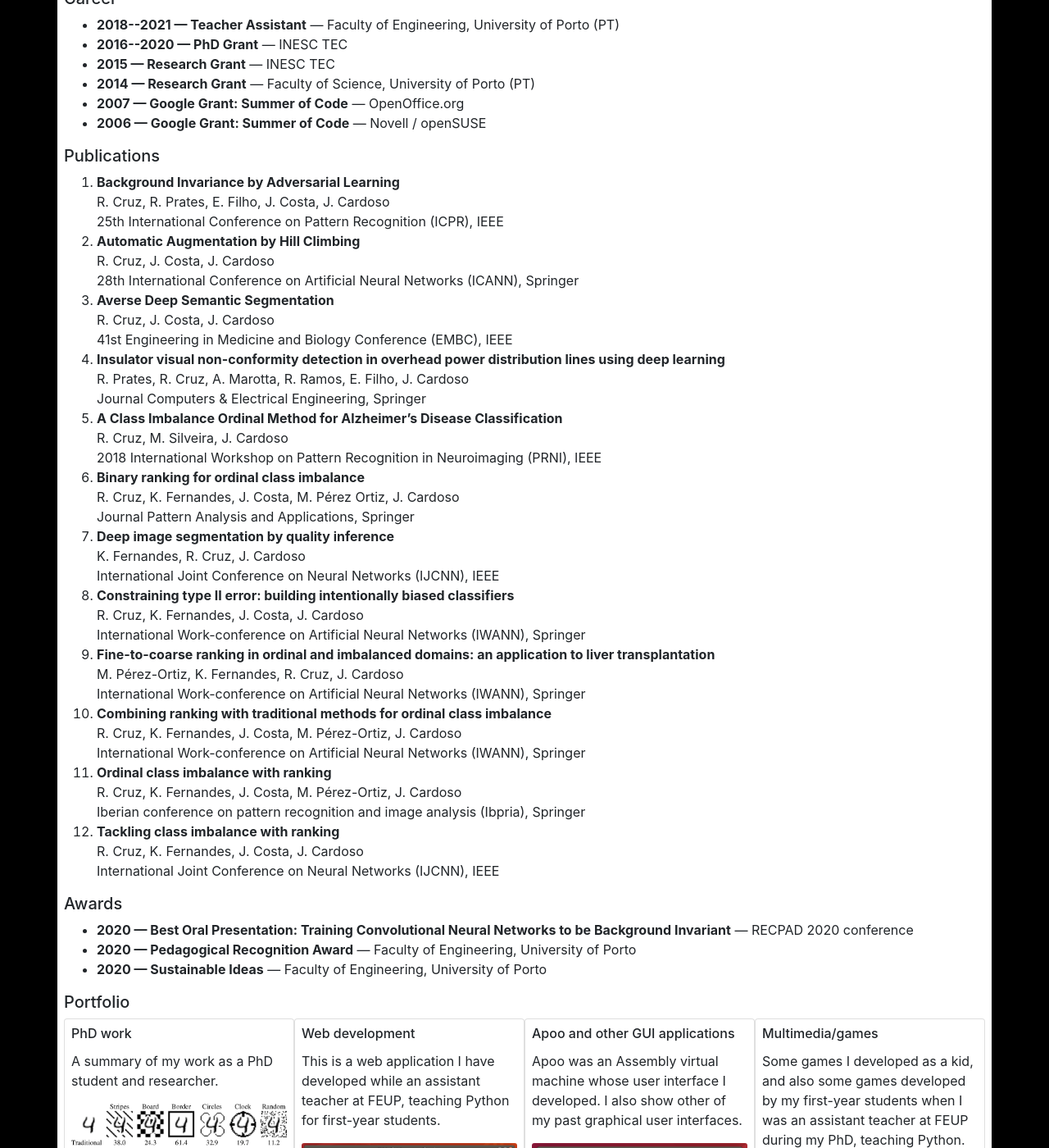
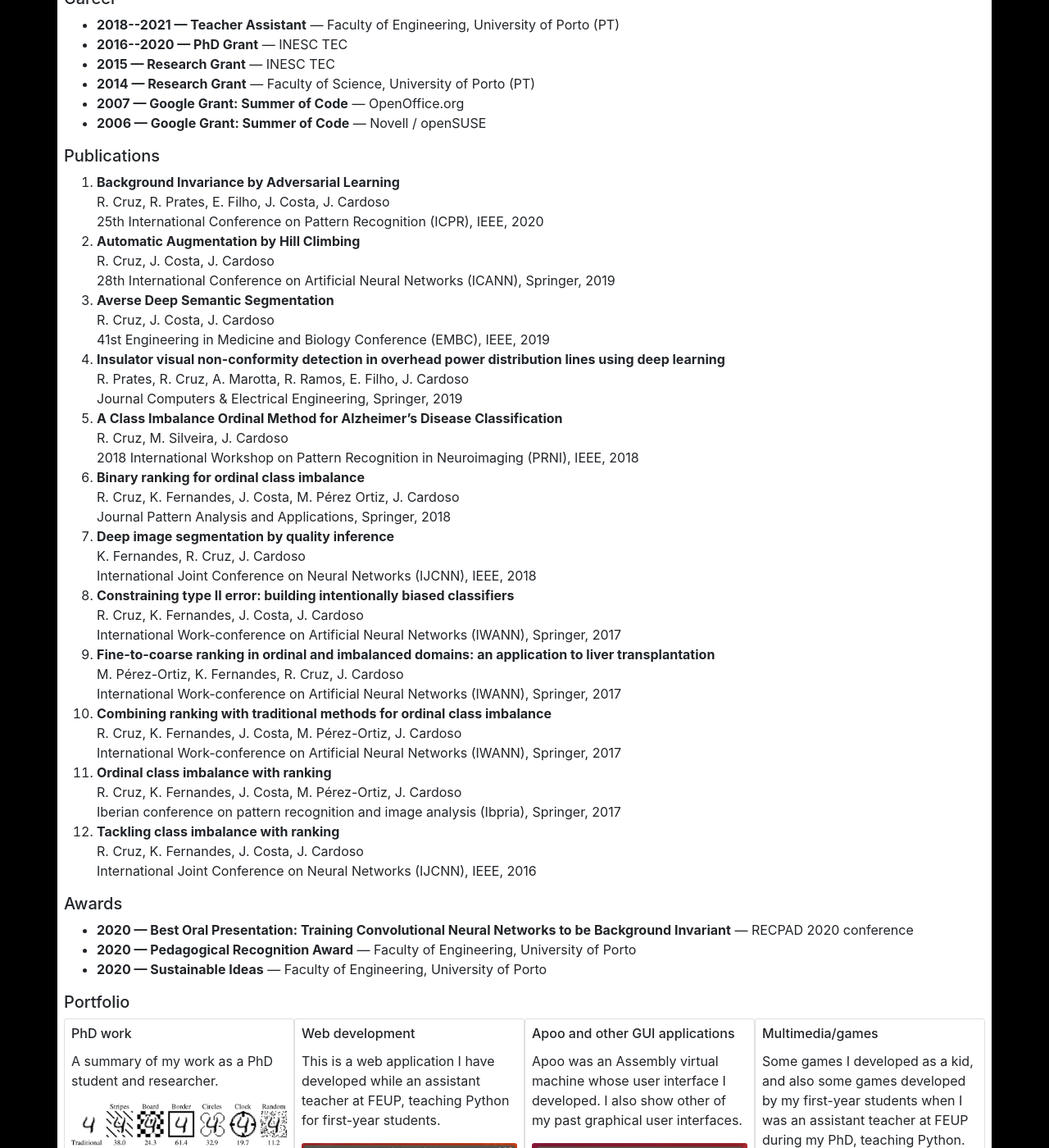
Before and after one commit to rpmcruz/rpmcruz.github.io, a Jekyll site: the page built from cv.html, in a window 1280 px wide and 1400 px high, scrolled down 288 px. Shown: the whole window at 82% size. Built offline with Jekyll 4.4.1, drawn with Linux system fonts in a browser that asks for light colours; some of the changed text lies outside the part shown.

Commit message:
Show publication year.

```diff
--- a/aux/cv/template.html
+++ b/aux/cv/template.html
@@ -22,7 +22,7 @@ active: cv
 
 <ol>
 {% for item in publications %}
-  <li><b><a href="{{ item.link }}" style="color:inherit">{{ item.title }}</a></b><br/>{{ item.authors }}<br/>{{ item.publisher }}</li>
+  <li><b><a href="{{ item.link }}" style="color:inherit">{{ item.title }}</a></b><br/>{{ item.authors }}<br/>{{ item.publisher }}, {{ item.date }}</li>
 {% endfor %}
 </ol>
 
--- a/cv.html
+++ b/cv.html
@@ -24,18 +24,18 @@ active: cv
 <h5 class="cv" name="publications">Publications</h5>
 
 <ol>
-  <li><b><a href="" style="color:inherit">Background Invariance by Adversarial Learning</a></b><br/>R. Cruz, R. Prates, E. Filho, J. Costa, J. Cardoso<br/>25th International Conference on Pattern Recognition (ICPR), IEEE</li>
-  <li><b><a href="https://link.springer.com/chapter/10.1007/978-3-030-30484-3_10" style="color:inherit">Automatic Augmentation by Hill Climbing</a></b><br/>R. Cruz, J. Costa, J. Cardoso<br/>28th International Conference on Artificial Neural Networks (ICANN), Springer</li>
-  <li><b><a href="https://ieeexplore.ieee.org/abstract/document/8857385" style="color:inherit">Averse Deep Semantic Segmentation</a></b><br/>R. Cruz, J. Costa, J. Cardoso<br/>41st Engineering in Medicine and Biology Conference (EMBC), IEEE</li>
-  <li><b><a href="https://www.sciencedirect.com/science/article/pii/S004579061930967X?dgcid=coauthor" style="color:inherit">Insulator visual non-conformity detection in overhead power distribution lines using deep learning</a></b><br/>R. Prates, R. Cruz, A. Marotta, R. Ramos, E. Filho, J. Cardoso<br/>Journal Computers & Electrical Engineering, Springer</li>
-  <li><b><a href="https://ieeexplore.ieee.org/abstract/document/8423960/" style="color:inherit">A Class Imbalance Ordinal Method for Alzheimer’s Disease Classification</a></b><br/>R. Cruz, M. Silveira, J. Cardoso<br/>2018 International Workshop on Pattern Recognition in Neuroimaging (PRNI), IEEE</li>
-  <li><b><a href="https://link.springer.com/epdf/10.1007/s10044-018-0705-4?author_access_token=p2L5jwabAzmA-hENM_mugfe4RwlQNchNByi7wbcMAY42mOH72RPQeb098_tyy79R09eJLVa1A5i0Fl8_sgW1ks0WseTTuEtHZyi1eB8zBX3Z7vgZBxHJZ3x26EzyODMrDn4oUkmT-tVcZK4oD3u4vQ%3D%3D" style="color:inherit">Binary ranking for ordinal class imbalance</a></b><br/>R. Cruz, K. Fernandes, J. Costa, M. Pérez Ortiz, J. Cardoso<br/>Journal Pattern Analysis and Applications, Springer</li>
-  <li><b><a href="https://ieeexplore.ieee.org/abstract/document/8489696/" style="color:inherit">Deep image segmentation by quality inference</a></b><br/>K. Fernandes, R. Cruz, J. Cardoso<br/>International Joint Conference on Neural Networks (IJCNN), IEEE</li>
-  <li><b><a href="https://link.springer.com/chapter/10.1007/978-3-319-59147-6_47" style="color:inherit">Constraining type II error: building intentionally biased classifiers</a></b><br/>R. Cruz, K. Fernandes, J. Costa, J. Cardoso<br/>International Work-conference on Artificial Neural Networks (IWANN), Springer</li>
-  <li><b><a href="https://link.springer.com/chapter/10.1007/978-3-319-59147-6_45" style="color:inherit">Fine-to-coarse ranking in ordinal and imbalanced domains: an application to liver transplantation</a></b><br/>M. Pérez-Ortiz, K. Fernandes, R. Cruz, J. Cardoso<br/>International Work-conference on Artificial Neural Networks (IWANN), Springer</li>
-  <li><b><a href="https://link.springer.com/chapter/10.1007/978-3-319-59147-6_46" style="color:inherit">Combining ranking with traditional methods for ordinal class imbalance</a></b><br/>R. Cruz, K. Fernandes, J. Costa, M. Pérez-Ortiz, J. Cardoso<br/>International Work-conference on Artificial Neural Networks (IWANN), Springer</li>
-  <li><b><a href="https://link.springer.com/chapter/10.1007/978-3-319-58838-4_1" style="color:inherit">Ordinal class imbalance with ranking</a></b><br/>R. Cruz, K. Fernandes, J. Costa, M. Pérez-Ortiz, J. Cardoso<br/>Iberian conference on pattern recognition and image analysis (Ibpria), Springer</li>
-  <li><b><a href="http://ieeexplore.ieee.org/abstract/document/7727469/" style="color:inherit">Tackling class imbalance with ranking</a></b><br/>R. Cruz, K. Fernandes, J. Costa, J. Cardoso<br/>International Joint Conference on Neural Networks (IJCNN), IEEE</li>
+  <li><b><a href="" style="color:inherit">Background Invariance by Adversarial Learning</a></b><br/>R. Cruz, R. Prates, E. Filho, J. Costa, J. Cardoso<br/>25th International Conference on Pattern Recognition (ICPR), IEEE, 2020</li>
+  <li><b><a href="https://link.springer.com/chapter/10.1007/978-3-030-30484-3_10" style="color:inherit">Automatic Augmentation by Hill Climbing</a></b><br/>R. Cruz, J. Costa, J. Cardoso<br/>28th International Conference on Artificial Neural Networks (ICANN), Springer, 2019</li>
+  <li><b><a href="https://ieeexplore.ieee.org/abstract/document/8857385" style="color:inherit">Averse Deep Semantic Segmentation</a></b><br/>R. Cruz, J. Costa, J. Cardoso<br/>41st Engineering in Medicine and Biology Conference (EMBC), IEEE, 2019</li>
+  <li><b><a href="https://www.sciencedirect.com/science/article/pii/S004579061930967X?dgcid=coauthor" style="color:inherit">Insulator visual non-conformity detection in overhead power distribution lines using deep learning</a></b><br/>R. Prates, R. Cruz, A. Marotta, R. Ramos, E. Filho, J. Cardoso<br/>Journal Computers & Electrical Engineering, Springer, 2019</li>
+  <li><b><a href="https://ieeexplore.ieee.org/abstract/document/8423960/" style="color:inherit">A Class Imbalance Ordinal Method for Alzheimer’s Disease Classification</a></b><br/>R. Cruz, M. Silveira, J. Cardoso<br/>2018 International Workshop on Pattern Recognition in Neuroimaging (PRNI), IEEE, 2018</li>
+  <li><b><a href="https://link.springer.com/epdf/10.1007/s10044-018-0705-4?author_access_token=p2L5jwabAzmA-hENM_mugfe4RwlQNchNByi7wbcMAY42mOH72RPQeb098_tyy79R09eJLVa1A5i0Fl8_sgW1ks0WseTTuEtHZyi1eB8zBX3Z7vgZBxHJZ3x26EzyODMrDn4oUkmT-tVcZK4oD3u4vQ%3D%3D" style="color:inherit">Binary ranking for ordinal class imbalance</a></b><br/>R. Cruz, K. Fernandes, J. Costa, M. Pérez Ortiz, J. Cardoso<br/>Journal Pattern Analysis and Applications, Springer, 2018</li>
+  <li><b><a href="https://ieeexplore.ieee.org/abstract/document/8489696/" style="color:inherit">Deep image segmentation by quality inference</a></b><br/>K. Fernandes, R. Cruz, J. Cardoso<br/>International Joint Conference on Neural Networks (IJCNN), IEEE, 2018</li>
+  <li><b><a href="https://link.springer.com/chapter/10.1007/978-3-319-59147-6_47" style="color:inherit">Constraining type II error: building intentionally biased classifiers</a></b><br/>R. Cruz, K. Fernandes, J. Costa, J. Cardoso<br/>International Work-conference on Artificial Neural Networks (IWANN), Springer, 2017</li>
+  <li><b><a href="https://link.springer.com/chapter/10.1007/978-3-319-59147-6_45" style="color:inherit">Fine-to-coarse ranking in ordinal and imbalanced domains: an application to liver transplantation</a></b><br/>M. Pérez-Ortiz, K. Fernandes, R. Cruz, J. Cardoso<br/>International Work-conference on Artificial Neural Networks (IWANN), Springer, 2017</li>
+  <li><b><a href="https://link.springer.com/chapter/10.1007/978-3-319-59147-6_46" style="color:inherit">Combining ranking with traditional methods for ordinal class imbalance</a></b><br/>R. Cruz, K. Fernandes, J. Costa, M. Pérez-Ortiz, J. Cardoso<br/>International Work-conference on Artificial Neural Networks (IWANN), Springer, 2017</li>
+  <li><b><a href="https://link.springer.com/chapter/10.1007/978-3-319-58838-4_1" style="color:inherit">Ordinal class imbalance with ranking</a></b><br/>R. Cruz, K. Fernandes, J. Costa, M. Pérez-Ortiz, J. Cardoso<br/>Iberian conference on pattern recognition and image analysis (Ibpria), Springer, 2017</li>
+  <li><b><a href="http://ieeexplore.ieee.org/abstract/document/7727469/" style="color:inherit">Tackling class imbalance with ranking</a></b><br/>R. Cruz, K. Fernandes, J. Costa, J. Cardoso<br/>International Joint Conference on Neural Networks (IJCNN), IEEE, 2016</li>
 </ol>
 
 <h5 class="cv" name="awards">Awards</h5>
```
Also changed, not shown: other parts of cv.html (+1 -1 lines).
